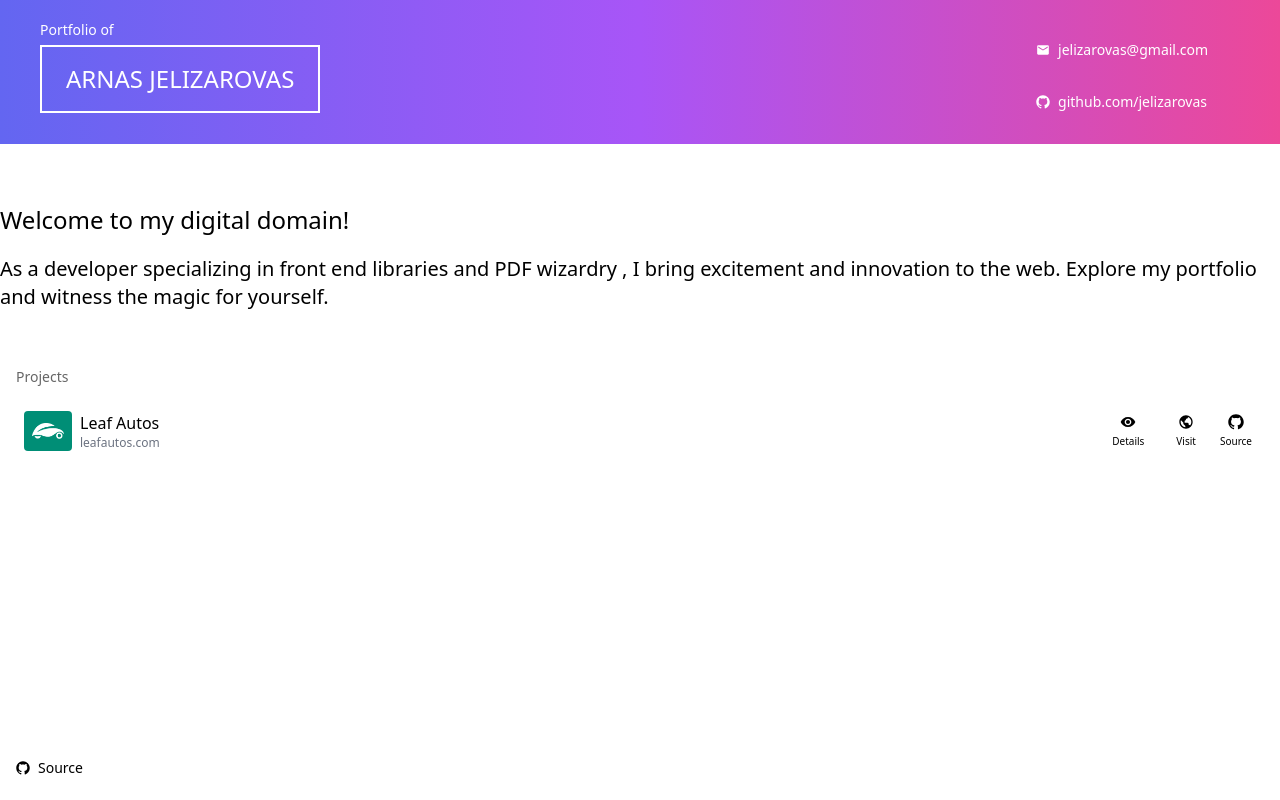
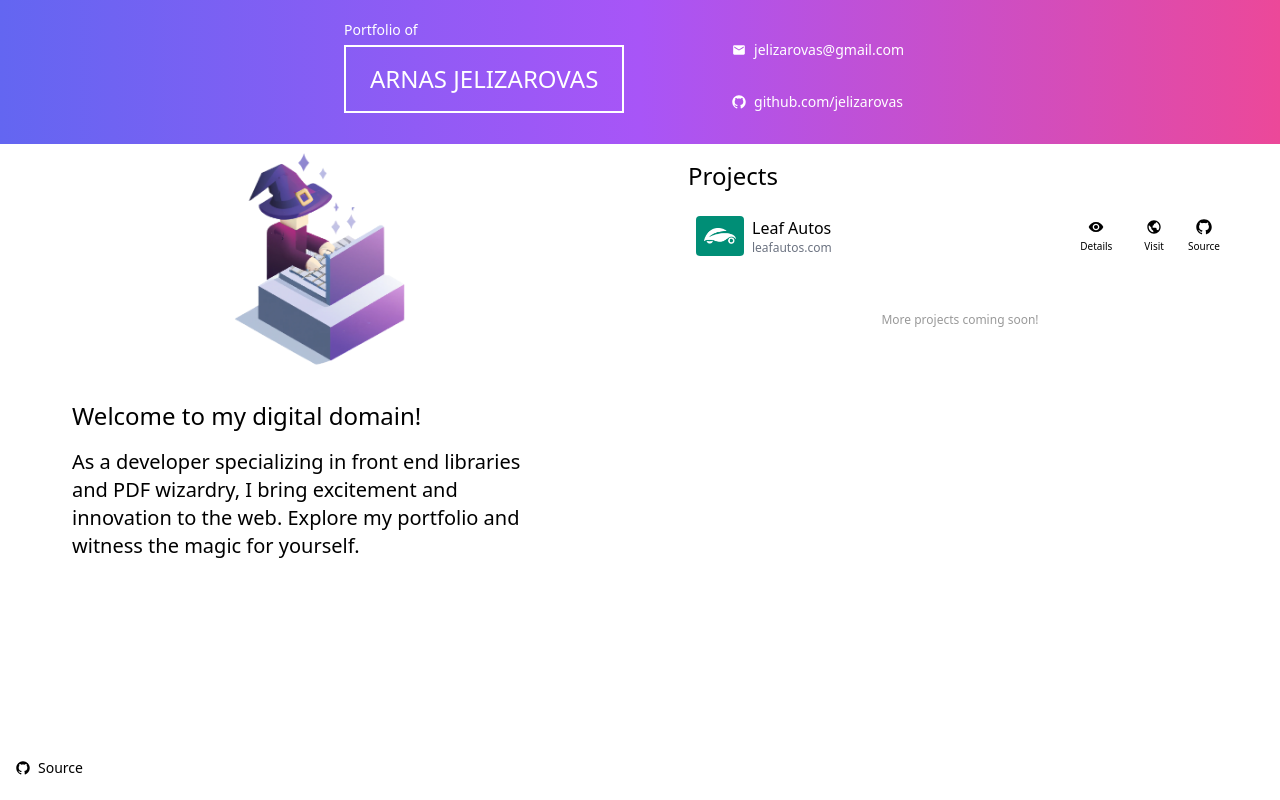
Before and after one commit to jelizarovas/portfolio, a React (Vite) app: page / in a window 1280 px wide. Built offline with nearby package versions, Linux system fonts and the light colour scheme.

Commit message:
added some styling

```diff
--- a/src/App.jsx
+++ b/src/App.jsx
@@ -1,7 +1,7 @@
 import { Project } from "./Project";
 import React from "react";
 import { RxGithubLogo } from "react-icons/rx";
-import { MdEmail, MdRemoveRedEye } from "react-icons/md";
+import { MdEmail, MdOutlineHideImage, MdRemoveRedEye } from "react-icons/md";
 import { BiWorld } from "react-icons/bi";
 import projects from "./projects.json";
 
@@ -12,11 +12,15 @@ function App() {
   const select = (url) => (event) => setShowProject(url);
 
   return (
-    <div className="App min-h-screen w-full h-full flex flex-col font-sans">
+    <div className="App min-h-screen w-full h-full flex flex-col justify-center font-sans">
       <Header />
+      <div className="flex flex-grow flex-col lg:flex-row">
         <Welcome />
-      <div className="flex-grow  container mx-auto">
-        <h2 className="px-2 md:px-4 py-1 mt-2 md:py-2 opacity-60 select-none text-sm ">
+        <div className="flex-grow  container mx-auto max-w-xl ">
+          <h2
+            // className="px-2 md:px-4 py-1 mt-2 md:py-2 opacity-60 select-none text-sm ">
+            className="block font-medium text-lg md:text-2xl leading-relaxed mx-4 my-2 md:my-4"
+          >
             Projects
           </h2>
           <ul className="">
@@ -24,6 +28,10 @@ function App() {
               <ListItem {...p} select={select} />
             ))}
           </ul>
+          <div className="py-10 text-center opacity-40 text-xs">
+            More projects coming soon!
+          </div>
+        </div>
       </div>
       <Footer />
       {showProject && <Project close={close} project={showProject} />}
@@ -33,11 +41,11 @@ function App() {
 
 const ListItem = (props) => {
   return (
-    <li className="md:px-4 md:my-2 hover:bg-slate-200 transition-all flex">
+    <li className="md:mx-4 md:my-2 hover:bg-slate-200 transition-all flex">
       <button
         type="button"
         onClick={props?.select(props?.folder)}
-        className="flex  p-2 w-full "
+        className="flex  p-2 w-full hover:bg-slate-100 "
       >
         <span
           className="rounded p-2 w-12 mr-2 h-full flex justify-center items-center"
@@ -90,8 +98,8 @@ const ListItem = (props) => {
 
 const Header = () => {
   return (
-    <div className="h-36 w-full bg-gradient-to-r from-indigo-500 via-purple-500 to-pink-500">
-      <div className="container mx-auto md:px-10 items-center h-full flex flex-col md:flex-row justify-end md:justify-between">
+    <div className="h-36 w-full  bg-gradient-to-r from-indigo-500 via-purple-500 to-pink-500">
+      <div className="container max-w-2xl mx-auto md:px-10 items-center h-full flex flex-col md:flex-row justify-end md:justify-between">
         <h1 className="text-white flex flex-col select-none">
           <span className="text-sm  leading-none"> Portfolio of</span>
           <span className="uppercase text-2xl border-2  border-white px-4 md:px-6 py-2 md:py-4 my-1 md:my-2">
@@ -103,11 +111,13 @@ const Header = () => {
             label="jelizarovas@gmail.com"
             url="mailto:jelizarovas@gmail.com"
             Icon={MdEmail}
+            tabIndex={8}
           />
           <LinkButton
             label="github.com/jelizarovas"
             url="https://github.com/jelizarovas/"
             Icon={RxGithubLogo}
+            tabIndex={9}
           />
         </div>
       </div>
@@ -117,25 +127,38 @@ const Header = () => {
 
 const Welcome = () => {
   return (
-    <div className="container mx-auto py-2 md:py-10 font-thin text-xl">
-      <span className="block font-medium text-2xl leading-relaxed my-4">
+    <div className="container mx-auto pl-20  md:pl-0 sm:pl-0  px-2 py-2 max-w-xl md:py-10 font-thin text-sm md:text-xl  relative flex lg:flex-col">
+      <img
+        src="/images/wezard.png"
+        alt="wizard"
+        className="mx-auto h-32 md:h-64 md:-mb-4 lg:-mt-20 absolute -left-0 top-10 sm:relative"
+      />
+      <div className="mx-auto  px-10 py-10">
+        <span className="block font-medium text-lg md:text-2xl leading-relaxed my-2 md:my-4">
           Welcome to my digital domain!
         </span>{" "}
-      As a developer specializing in front end libraries and PDF wizardry , I
+        As a developer specializing in front end libraries and PDF wizardry, I
         bring excitement and innovation to the web. Explore my portfolio and
         witness the magic for yourself.
+      </div>
     </div>
   );
 };
 
-const LinkButton = (props) => (
+const LinkButton = ({
+  Icon = MdOutlineHideImage,
+  label = "",
+  url = "#",
+  ...props
+}) => (
   <a
     className=" px-4 py-2 mx-4 my-2 text-center flex space-x-2 items-center transition-all bg-black bg-opacity-0 hover:bg-opacity-25 "
-    href={props?.url}
+    href={url}
     target="_blank"
+    {...props}
   >
-    {props?.Icon && <props.Icon />}
-    <span>{props?.label}</span>
+    {Icon && <Icon />}
+    <span>{label}</span>
   </a>
 );
 
```
Also changed, not shown: public/images/wezard.png (added). Lines whose indentation alone changed are shown as unchanged.
